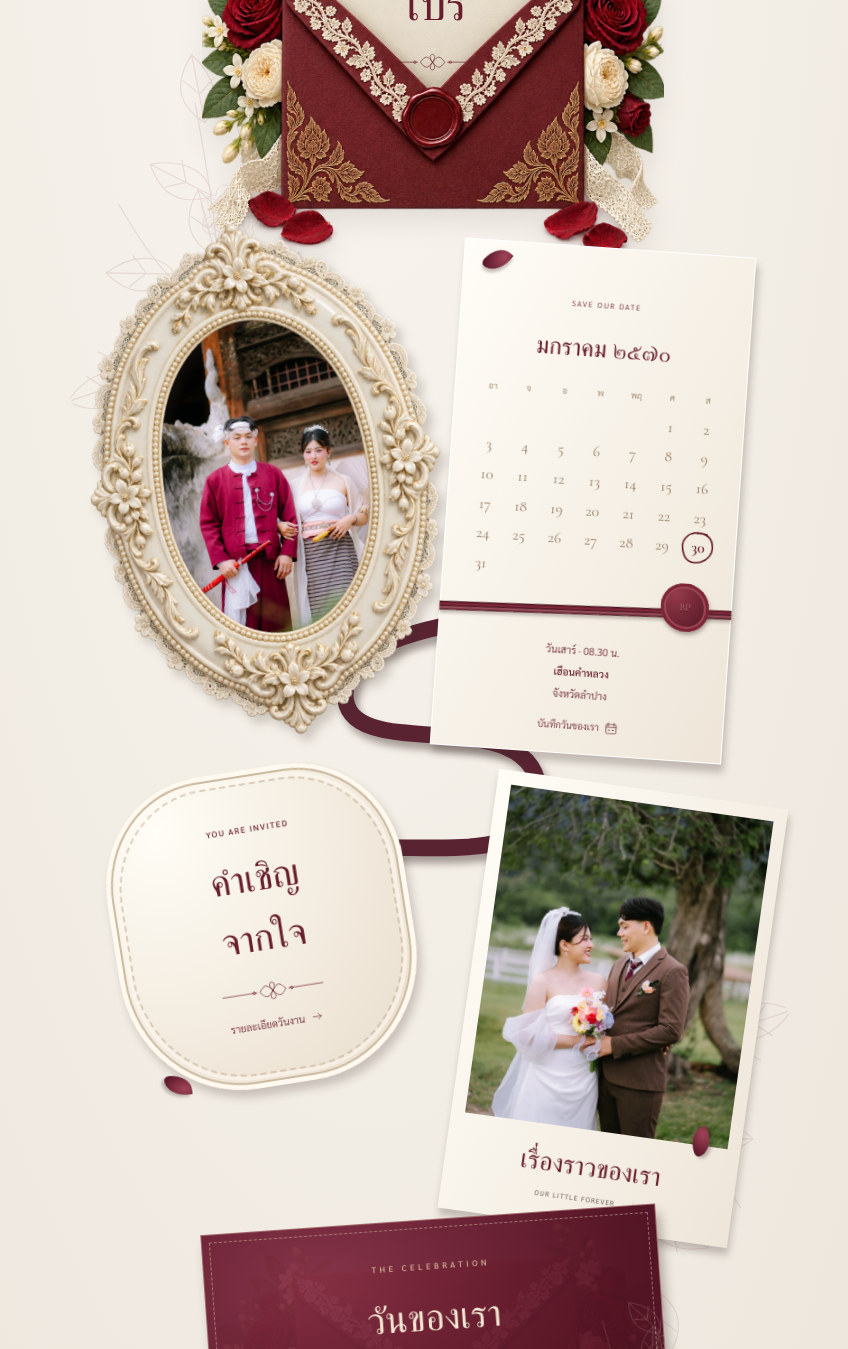
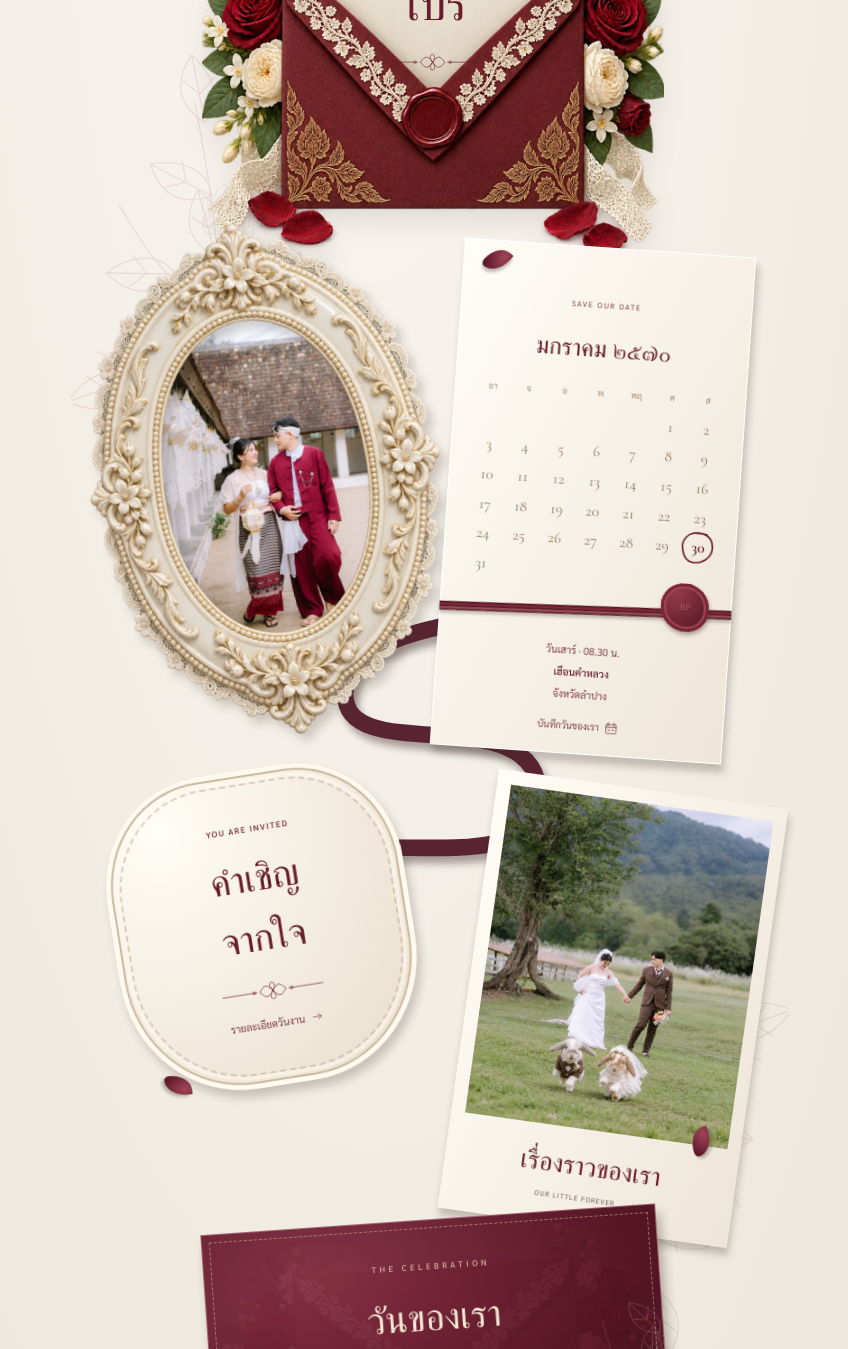
Before and after one commit to bearbyz/benz-pro-wedding-website, a Next.js app: page /suite in a window 1280 px wide. Shown: the part 665-2014 px from the top of the page, without its empty margins (207-1055 px from the left). Built offline with nearby package versions, Linux system fonts and the light colour scheme; a web font is replaced by a local one.

Commit message:
Use selected lantern and rabbit photos on invitation suite

```diff
--- a/src/components/invitation-suite.tsx
+++ b/src/components/invitation-suite.tsx
@@ -10,8 +10,8 @@ import { TiltCard, useScrollReveal, ScrollProgress } from "./motion-details";
 
 export default function InvitationSuite() {
   const root = useScrollReveal();
-  const framedPhoto = galleryPhotos.find(photo => photo.id === "lanna-10")!;
-  const polaroidPhoto = galleryPhotos.find(photo => photo.id === "white-22")!;
+  const framedPhoto = galleryPhotos.find(photo => photo.id === "lanna-14")!;
+  const polaroidPhoto = galleryPhotos.find(photo => photo.id === "white-29")!;
   return <main ref={root} className="suite-page">
     <ScrollProgress/>
     <nav className="suite-nav" aria-label="เมนูชุดการ์ดเชิญ"><Link className="brand" href="/" aria-label="กลับไปที่ซองจดหมาย">B<span>&</span>P</Link><span className="eyebrow">A LITTLE WORLD OF OUR LOVE</span><Link href="/invitation" className="suite-nav-next">อ่านคำเชิญ <Icon name="arrow"/></Link></nav>
@@ -31,7 +31,7 @@ export default function InvitationSuite() {
 
       <div className="suite-details" data-reveal><TiltCard><Link href="/invitation" className="lace-keepsake"><span className="keepsake-edge" aria-hidden="true"/><span className="keepsake-content"><span className="eyebrow">YOU ARE INVITED</span><strong>คำเชิญ<br/>จากใจ</strong><Flourish/><span className="keepsake-cta">รายละเอียดวันงาน <Icon name="arrow"/></span></span></Link></TiltCard></div>
 
-      <div className="suite-polaroid" data-reveal><TiltCard><Link href={`/gallery#${polaroidPhoto.id}`} className="polaroid-card"><div className="polaroid-image"><Image src={polaroidPhoto.src} alt={polaroidPhoto.alt} width={polaroidPhoto.width} height={polaroidPhoto.height} sizes="(max-width: 700px) 45vw, 280px"/></div><span>เรื่องราวของเรา</span><small>OUR LITTLE FOREVER <Icon name="arrow"/></small></Link></TiltCard></div>
+      <div className="suite-polaroid" data-reveal><TiltCard><Link href={`/gallery#${polaroidPhoto.id}`} className="polaroid-card"><div className="polaroid-image"><Image style={{ objectPosition: "50% 100%" }} src={polaroidPhoto.src} alt={polaroidPhoto.alt} width={polaroidPhoto.width} height={polaroidPhoto.height} sizes="(max-width: 700px) 45vw, 280px"/></div><span>เรื่องราวของเรา</span><small>OUR LITTLE FOREVER <Icon name="arrow"/></small></Link></TiltCard></div>
 
       <div className="suite-final-invite" data-reveal><TiltCard><Link href="/invitation" className="burgundy-invite"><span className="burgundy-invite-lace" aria-hidden="true"/><span className="eyebrow">THE CELEBRATION</span><strong>วันของเรา<br/>อยากให้มีคุณ</strong><span>เปิดอ่านรายละเอียด <Icon name="arrow"/></span><Botanical className="invite-gold-botanical"/></Link></TiltCard></div>
       <span className="suite-petal petal-one" aria-hidden="true"/><span className="suite-petal petal-two" aria-hidden="true"/><span className="suite-petal petal-three" aria-hidden="true"/>
```
